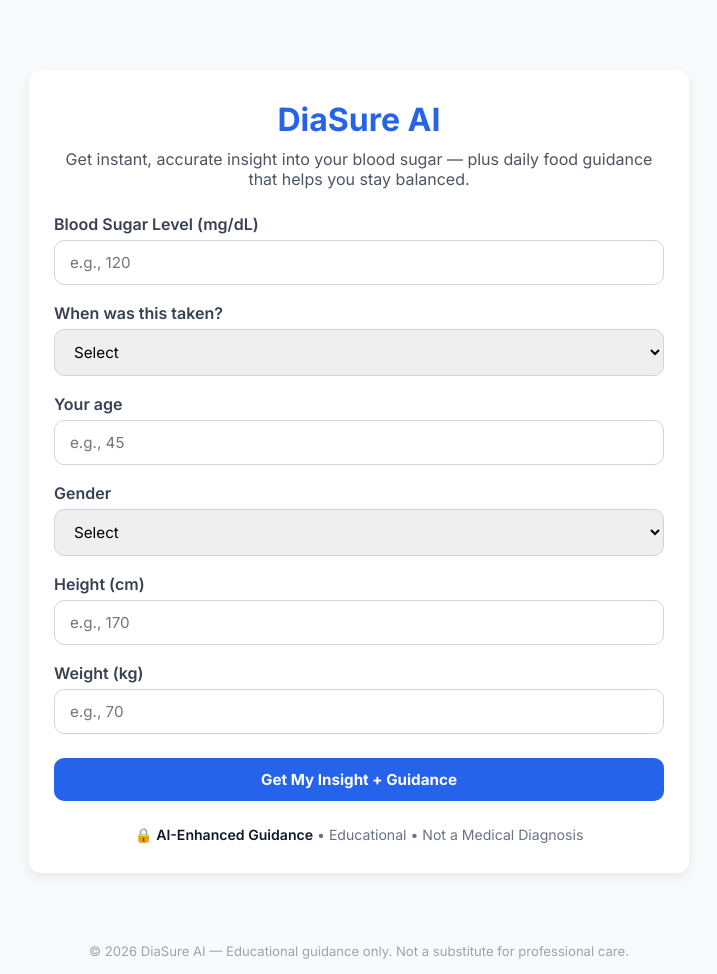
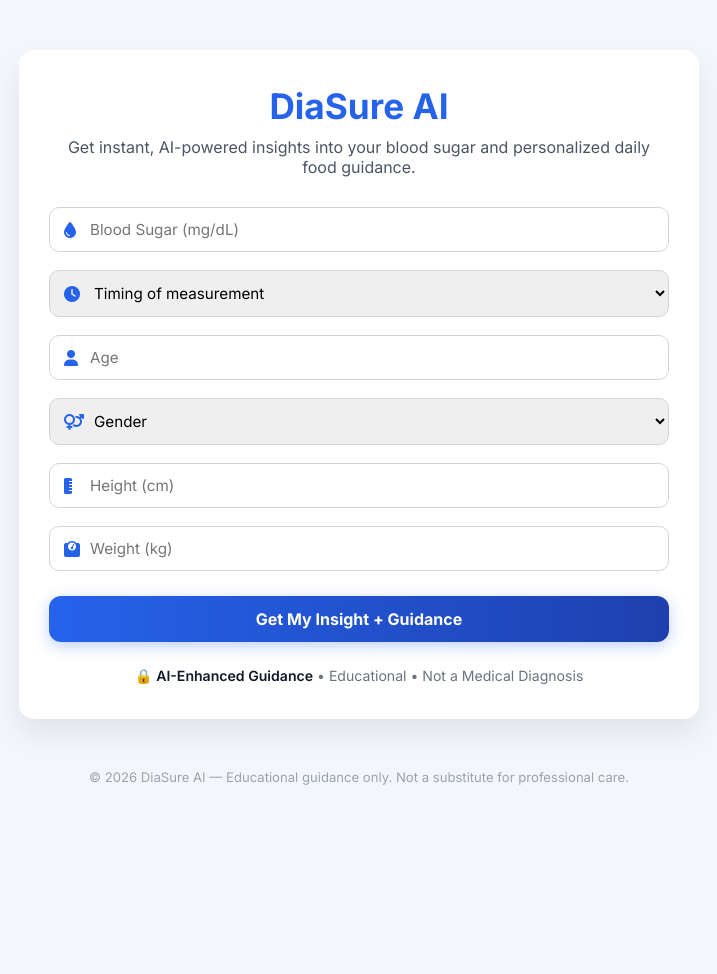
Before and after one commit to MSG-Ai-Tools/Diasure-ai, a Flask app: page / in a window 1280 px wide. Shown: the whole page, without its empty margins (281-998 px from the left). After the commit the page ends 785 px from the top, so only its background shows below. Run offline with Flask 3, Linux system fonts and the light colour scheme.

Commit message:
Update index.html

```diff
--- a/templates/index.html
+++ b/templates/index.html
@@ -3,28 +3,33 @@
 <head>
     <meta charset="UTF-8">
     <meta name="viewport" content="width=device-width, initial-scale=1.0">
-    <title>DiaSure AI — Diabetes Insight & Food Guidance</title>
+    <title>DiaSure AI — Diabetes Guidance Tool</title>
+
+    <!-- Google Fonts & Icons -->
     <link href="https://fonts.googleapis.com/css2?family=Inter:wght@400;600;700&display=swap" rel="stylesheet">
+    <link href="https://cdnjs.cloudflare.com/ajax/libs/font-awesome/6.4.0/css/all.min.css" rel="stylesheet">
 
     <style>
         * { margin: 0; padding: 0; box-sizing: border-box; font-family: 'Inter', sans-serif; }
-        body { background: #F9FAFB; color: #1F2937; }
+        body { background: #F3F6FB; color: #1F2937; }
 
-        .container {
-            max-width: 720px;
-            margin: 40px auto;
-            padding: 30px;
-        }
+        .container { max-width: 720px; margin: 50px auto; padding: 0 20px; }
 
         .card {
             background: #FFFFFF;
-            border-radius: 12px;
-            padding: 30px 25px;
-            box-shadow: 0 4px 12px rgba(0,0,0,0.08);
+            border-radius: 15px;
+            padding: 35px 30px;
+            box-shadow: 0 15px 30px rgba(0,0,0,0.08);
+            animation: fadeIn 1s ease;
+        }
+
+        @keyframes fadeIn {
+            from { opacity: 0; transform: translateY(20px);}
+            to { opacity: 1; transform: translateY(0);}
         }
 
         h1 {
-            font-size: 2rem;
+            font-size: 2.2rem;
             font-weight: 700;
             text-align: center;
             color: #2563EB;
@@ -35,56 +40,73 @@
             text-align: center;
             font-weight: 500;
             color: #4B5563;
-            margin-bottom: 25px;
+            margin-bottom: 30px;
             font-size: 1rem;
         }
 
-        label {
-            display: block;
-            font-weight: 600;
+        /* Input wrapper with icon */
+        .input-group {
+            position: relative;
             margin-top: 18px;
-            color: #374151;
         }
 
-        input, select, button {
+        .input-group i {
+            position: absolute;
+            left: 15px;
+            top: 50%;
+            transform: translateY(-50%);
+            color: #2563EB;
+            font-size: 1rem;
+        }
+
+        input, select {
             width: 100%;
-            padding: 12px 15px;
-            margin-top: 6px;
+            padding: 12px 15px 12px 40px;
             border-radius: 10px;
             border: 1px solid #D1D5DB;
             font-size: 0.95rem;
-            transition: all 0.2s ease;
+            transition: all 0.3s ease;
         }
 
         input:focus, select:focus {
+            outline: none;
             border-color: #2563EB;
-            box-shadow: 0 0 0 2px rgba(37, 99, 235, 0.2);
-            outline: none;
+            box-shadow: 0 0 8px rgba(37, 99, 235, 0.3);
         }
 
+        /* Button */
         button {
-            background: #2563EB;
+            background: linear-gradient(90deg, #2563EB, #1E40AF);
             color: #fff;
             border: none;
             font-weight: 700;
-            margin-top: 24px;
+            margin-top: 25px;
+            padding: 13px;
+            width: 100%;
+            border-radius: 12px;
+            font-size: 1rem;
             cursor: pointer;
+            transition: all 0.3s ease;
+            box-shadow: 0 4px 15px rgba(37, 99, 235, 0.3);
         }
 
         button:hover {
-            background: #1E40AF;
+            transform: translateY(-2px);
+            box-shadow: 0 6px 18px rgba(37, 99, 235, 0.5);
         }
 
+        /* Result box */
         .result {
-            margin-top: 28px;
+            margin-top: 30px;
             background: #E0F2FE;
             border-left: 5px solid #2563EB;
-            border-radius: 8px;
-            padding: 20px;
+            border-radius: 10px;
+            padding: 22px;
             font-size: 0.96rem;
             line-height: 1.55;
             color: #1E3A8A;
             white-space: pre-wrap;
+            animation: fadeIn 1s ease;
         }
 
         .trust {
@@ -101,58 +123,67 @@
 
         footer {
             text-align: center;
-            margin: 40px 0 15px;
+            margin: 45px 0 15px;
             font-size: 0.82rem;
             color: #9CA3AF;
         }
 
         @media (max-width: 480px) {
-            h1 { font-size: 1.6rem; }
+            h1 { font-size: 1.8rem; }
             .subtitle { font-size: 0.9rem; }
         }
     </style>
 </head>
 <body>
-
     <div class="container">
         <div class="card">
             <h1>DiaSure AI</h1>
             <p class="subtitle">
-                Get instant, accurate insight into your blood sugar — plus daily food guidance that helps you stay balanced.
+                Get instant, AI-powered insights into your blood sugar and personalized daily food guidance.
             </p>
 
             <form method="POST">
+                <div class="input-group">
+                    <i class="fas fa-droplet"></i>
+                    <input type="number" name="sugar" id="sugar" placeholder="Blood Sugar (mg/dL)" required min="1">
+                </div>
 
-                <label for="sugar">Blood Sugar Level (mg/dL)</label>
-                <input type="number" name="sugar" id="sugar" placeholder="e.g., 120" required min="1">
-
-                <label for="timing">When was this taken?</label>
+                <div class="input-group">
+                    <i class="fas fa-clock"></i>
                     <select name="timing" id="timing" required>
-                    <option value="">Select</option>
+                        <option value="">Timing of measurement</option>
                         <option value="Fasting">Fasting</option>
                         <option value="Post-meal">Post-meal</option>
                         <option value="Random">Random</option>
                     </select>
+                </div>
 
-                <label for="age">Your age</label>
-                <input type="number" name="age" id="age" placeholder="e.g., 45">
+                <div class="input-group">
+                    <i class="fas fa-user"></i>
+                    <input type="number" name="age" id="age" placeholder="Age">
+                </div>
 
-                <label for="gender">Gender</label>
+                <div class="input-group">
+                    <i class="fas fa-venus-mars"></i>
                     <select name="gender" id="gender">
-                    <option value="">Select</option>
+                        <option value="">Gender</option>
                         <option value="Male">Male</option>
                         <option value="Female">Female</option>
                         <option value="Other">Other</option>
                     </select>
+                </div>
 
-                <label for="height">Height (cm)</label>
-                <input type="number" name="height" id="height" placeholder="e.g., 170">
+                <div class="input-group">
+                    <i class="fas fa-ruler-vertical"></i>
+                    <input type="number" name="height" id="height" placeholder="Height (cm)">
+                </div>
 
-                <label for="weight">Weight (kg)</label>
-                <input type="number" name="weight" id="weight" placeholder="e.g., 70">
+                <div class="input-group">
+                    <i class="fas fa-weight"></i>
+                    <input type="number" name="weight" id="weight" placeholder="Weight (kg)">
+                </div>
 
                 <button type="submit">Get My Insight + Guidance</button>
-
             </form>
 
             {% if result %}
```
Lines whose indentation alone changed are shown as unchanged.
